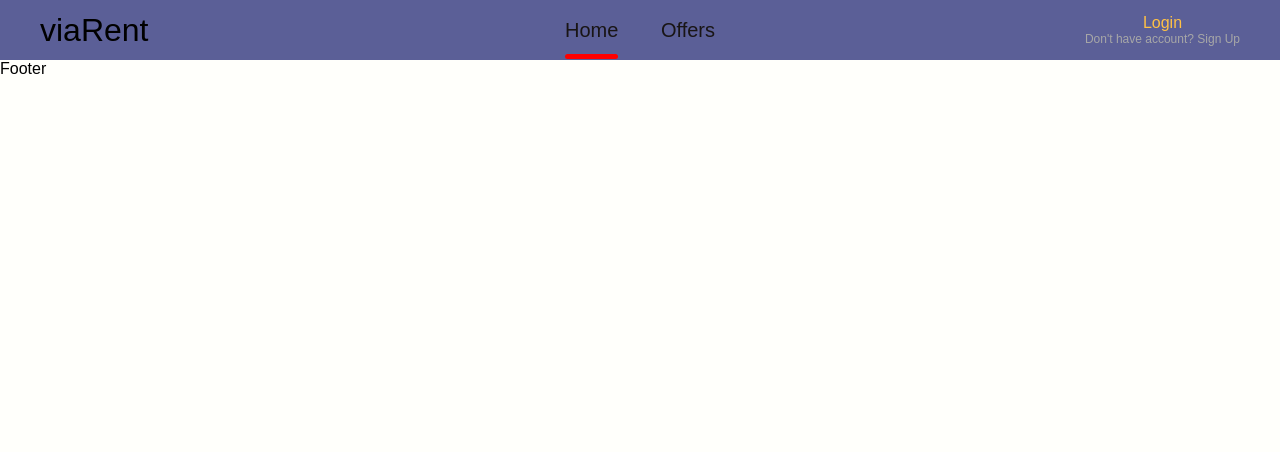
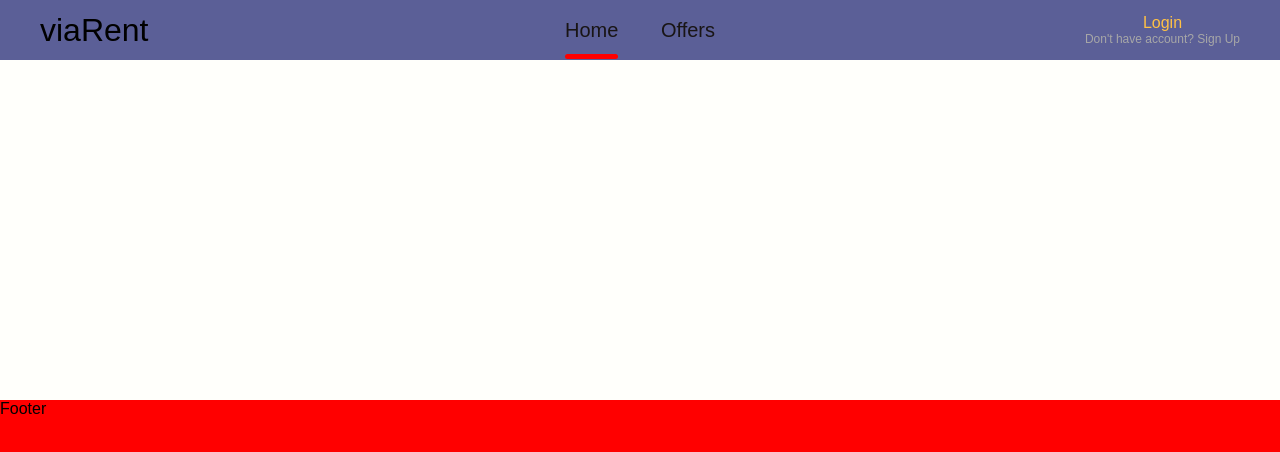
Before and after one commit to AbduAliAndrei/fullstack-renting-application, a Next.js app in the folder summer_project/: page /Offers in a window 1280 px wide. Shown: the top 452 px of the page. Built offline with nearby package versions, Linux system fonts and the light colour scheme.

Commit message:
updated  basic components

```diff
--- a/summer_project/components/LandingPage/Header.tsx
+++ b/summer_project/components/LandingPage/Header.tsx
@@ -1,6 +1,7 @@
 // import '../styles/App.css'
 import React, { useEffect } from 'react'
 import styles from '../styles/sass/_header.scss'
+import Link from 'next/link'
 export default function Header() {
     return (
         <div className="Header">
@@ -9,7 +10,7 @@ export default function Header() {
                     in Budapest</h1>
             </div>
             <div className="available-offers">
-                <button>Available  Offers</button>
+                <button> <Link href="/Offers"><a>Available  Offers</a></Link></button>
             </div>
         </div>
     )
--- a/summer_project/components/Layout.tsx
+++ b/summer_project/components/Layout.tsx
@@ -1,5 +1,5 @@
-import Nav from '../components/LandingPage/Nav'
-import Footer from '../components/LandingPage/Footer'
+import Nav from './Nav'
+import Footer from './Footer'
 
 
 export default function Layout({ children }) {
--- a/summer_project/styles/App.css
+++ b/summer_project/styles/App.css
@@ -72,6 +72,12 @@
   font-size: 20px;
 }
 
+.Nav .menu nav ul li a:hover {
+  -webkit-transition: 0.2s;
+  transition: 0.2s;
+  opacity: 60%;
+}
+
 .Nav .menu nav ul li.active::after {
   position: absolute;
   content: "";
@@ -140,6 +146,11 @@
   transition: 0.5s;
   -webkit-transform: scale(1.15);
           transform: scale(1.15);
+}
+
+.Header .available-offers button a {
+  color: #fffffb;
+  text-decoration: none;
 }
 
 .RecentOffers {
@@ -228,6 +239,14 @@
   border-radius: 20px;
 }
 
+.Footer {
+  position: absolute;
+  width: 100vw;
+  height: 50vh;
+  background-color: red;
+  bottom: 0;
+}
+
 * {
   -webkit-box-sizing: border-box;
           box-sizing: border-box;
@@ -242,7 +261,6 @@ body,
 html {
   position: relative;
   overflow-x: hidden;
-  height: 100vh;
   min-height: 100vh;
   scroll-behavior: smooth;
   background-color: #fffffb;
--- a/summer_project/styles/App.scss
+++ b/summer_project/styles/App.scss
@@ -3,6 +3,7 @@
 @import "./sass/header";
 @import "./sass/recentOffers";
 @import "./sass/forLandlords";
+@import "./sass/footer";
 
 * {
   box-sizing: border-box;
@@ -17,7 +18,6 @@ body,
 html {
   position: relative;
   overflow-x: hidden;
-  height: 100vh;
   min-height: 100vh;
   scroll-behavior: smooth;
   background-color: $main-color3;
--- /dev/null
+++ b/summer_project/styles/sass/_footer.scss
@@ -0,0 +1,7 @@
+.Footer {
+  position: absolute;
+  width: 100vw;
+  height: 50vh;
+  background-color: red;
+  bottom: 0;
+}
--- a/summer_project/styles/sass/_header.scss
+++ b/summer_project/styles/sass/_header.scss
@@ -10,6 +10,10 @@
   .available-offers {
     button {
       @include btn($main-color2);
+      a {
+        color: $main-color3;
+        text-decoration: none;
+      }
     }
   }
 }
--- a/summer_project/styles/sass/_nav.scss
+++ b/summer_project/styles/sass/_nav.scss
@@ -33,6 +33,10 @@
             text-decoration: none;
             color: $main-black;
             font-size: 20px;
+            &:hover {
+              transition: 0.2s;
+              opacity: 60%;
+            }
           }
         }
         li.active::after {
```
Also changed, not shown: summer_project/components/Footer.tsx (renamed from summer_project/components/LandingPage/Footer.tsx), summer_project/components/Nav.tsx (renamed from summer_project/components/LandingPage/Nav.tsx), 1 other file (tests, documents, lock files or other folders).
